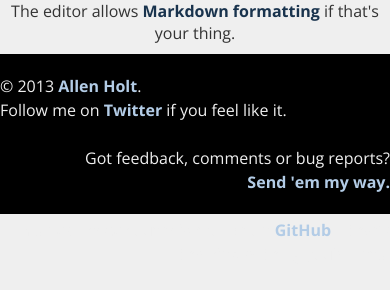
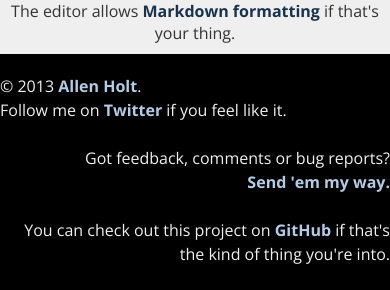
Before and after one commit to allizon/draft-one, a PHP site: page / in a window 390 px wide; the page is wider, and only the part inside the window is pictured. Shown: the part 1101-1391 px from the top of that part. Run offline with PHP 8.4, Linux system fonts and the light colour scheme; style sheets or scripts are compiled from the project's sources; some libraries are stand-ins or nearby versions; some web fonts are replaced.

Commit message:
Issue #4: Fixing footer in mobile

```diff
--- a/css/style.less
+++ b/css/style.less
@@ -7,9 +7,9 @@
 @off_white: #efefef;
 
 body {
-  background: @off_white;
+  background: #000;
   margin: 0;
-  padding: 0;
+  padding: 0 0 20px 0;
   font: 100% 'Open Sans', Helvetica, Arial, sans-serif;
 }
 
@@ -79,6 +79,7 @@ footer {
   font-size: 16px;
   line-height: 24px;
   padding: 20px 0;
+  margin-bottom: 10px;
 
   a {
     color: lighten(@blue, 40%);
@@ -186,7 +187,8 @@ footer {
 }
 
 .app {
-  margin-top: 10px;
+  background-color: @off_white;
+  padding-top: 10px;
 }
 
 #action-buttons {
--- a/index.php
+++ b/index.php
@@ -162,6 +162,10 @@ $ENV = $_SERVER['SERVER_NAME'] == 'dev.draft-one.com' ? 'dev' : 'prod';
 		</div>
 	</footer>
 
+  <div class="row">
+    <div class="span12">&nbsp;</div>
+  </div>
+
 	<div id="settings-modal" class="modal hide fade">
 		<div class="modal-header">
 			<button type="button" class="close" data-dismiss="modal" aria-hidden="true">&times;</button>
```
